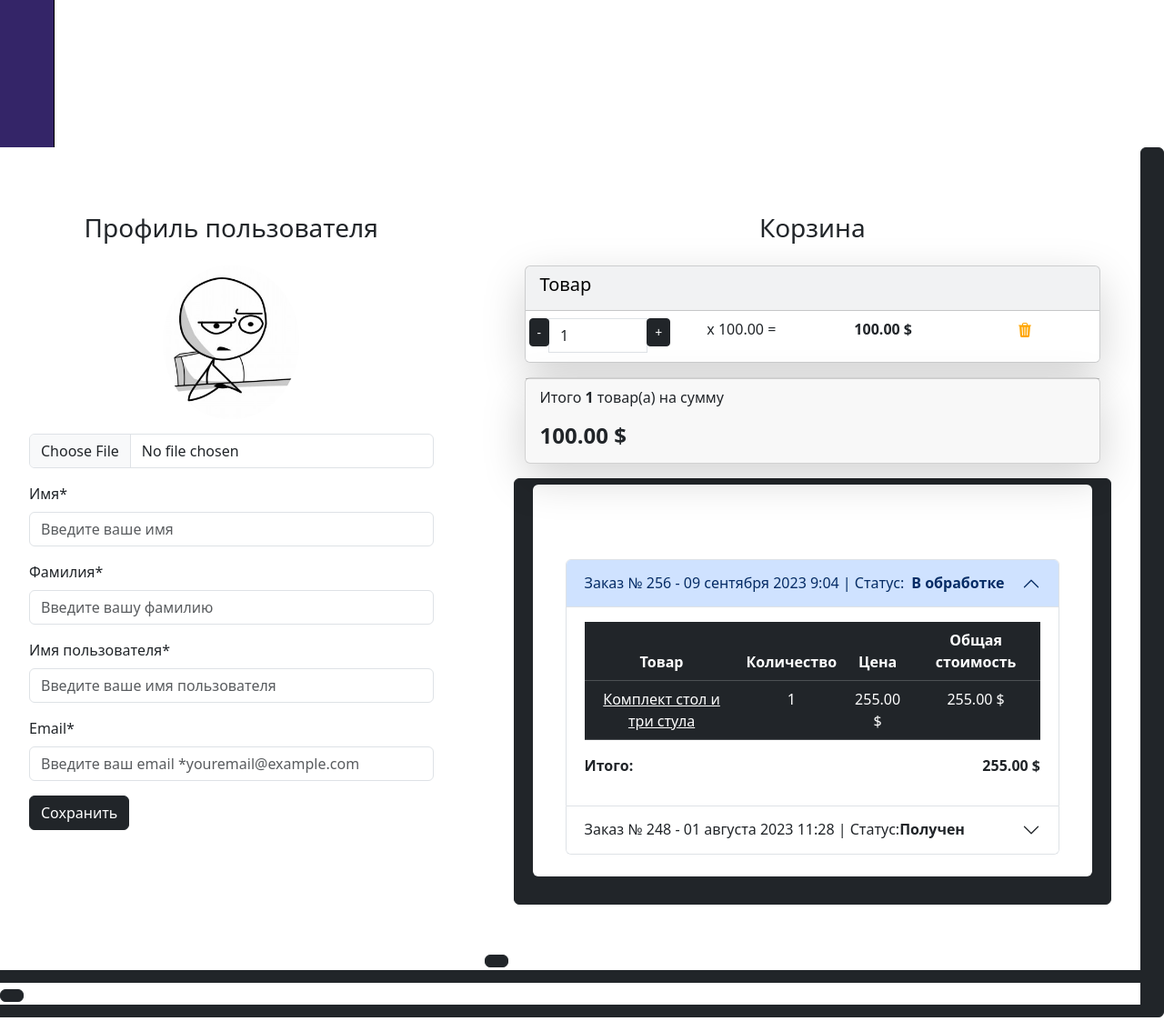
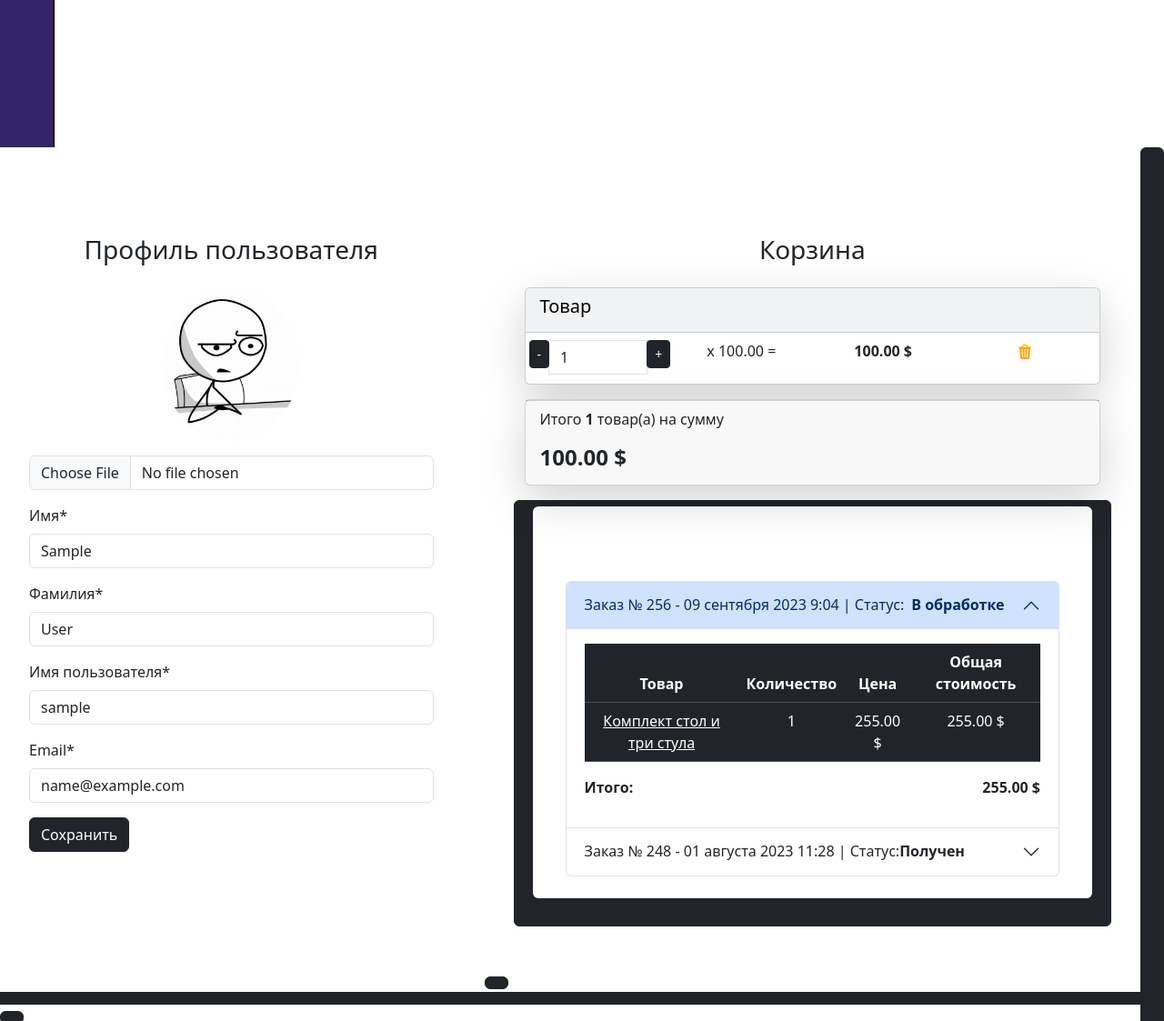
Before and after one commit to CustSh/CustS1, a Django app: page /user/profile/ in a window 1280 px wide. Shown: the part 638-1761 px from the top of the page at 91% size. Run offline with Django 5.2, Linux system fonts and the light colour scheme; the visitor is signed in with stand-in values (Sample User, id 1); parts of the project's set-up code (start-up, migrations or seed data) failed here and were passed over.

Commit message:
добавлен декоратор переадресации,профиль пользователя

```diff
--- a/CustS/CustS/settings.py
+++ b/CustS/CustS/settings.py
@@ -147,3 +147,4 @@
 
 LOGIN_REDIRECT_URL = 'home'  # Имя маршрута, куда перенаправлять после входа
 LOGOUT_REDIRECT_URL = 'home'  # Имя маршрута, куда перенаправлять после выхода
+LOGIN_URL = '/user/login/'
--- /dev/null
+++ b/CustS/static/deps/js/jquery/jquery-events.js
@@ -0,0 +1,35 @@
+// Когда html документ готов (прорисован)
+$(document).ready(function () {
+    // Берем из разметки элемент по id - оповещения от django
+    var notification = $('#notification');
+    // И через 7 сек. убираем
+    if (notification.length > 0) {
+        setTimeout(function () {
+            notification.alert('close');
+        }, 7000);
+    }
+
+    // При клике по значку корзины открываем всплывающее(модальное) окно
+    $('#modalButton').click(function () {
+        $('#exampleModal').appendTo('body');
+
+        $('#exampleModal').modal('show');
+    });
+
+    // Собыите клик по кнопке закрыть окна корзины
+    $('#exampleModal .btn-close').click(function () {
+        $('#exampleModal').modal('hide');
+    });
+
+    // Обработчик события радиокнопки выбора способа доставки
+    $("input[name='requires_delivery']").change(function() {
+        var selectedValue = $(this).val();
+        // Скрываем или отображаем input ввода адреса доставки
+        if (selectedValue === "1") {
+            $("#deliveryAddressField").show();
+        } else {
+            $("#deliveryAddressField").hide();
+        }
+    });
+
+});
--- a/CustS/templates/includes/notifications.html
+++ b/CustS/templates/includes/notifications.html
@@ -1,5 +1,4 @@
 {% load static %}
-
 
 {% if form.non_field_errors %}
     <div class="container mt-4">
@@ -13,3 +12,34 @@
         </div>
     </div>
 {% endif %}
+
+
+{% comment %}
+    не работает нотификация ниже, почему- я хз
+{% endcomment %}
+
+<div class="container mt-4">
+    <div class="row justify-content-center">
+        <script src="{% static 'deps/js/jquery/jquery-3.7.0.min.js'%}"></script>
+        <script src="{% static 'deps/js/jquery/jquery-events.js' %}"></script>
+        <div class="col-md-6">
+            {% if messages %}
+                {% for message in messages %}
+                    {% if message.tags == 'success' %}
+                    <div id="notification" class="position-fixed start-50 translate-middle-x z-3 alert alert-success fade show custom-shadow" role="alert">
+                        {{ message }}
+                    </div>
+                    {% endif %}
+                    {% if message.tags == 'warning' %}
+                    <div id="notification" class="position-fixed start-50 translate-middle-x z-3 alert alert-danger fade show custom-shadow" role="alert">
+                        {{ message }}
+                    </div>
+                    {% endif %}
+                {% endfor %}
+            {% else %}
+            <div id="jq-notification" class="position-fixed start-50 translate-middle-x z-3 alert alert-success fade show custom-shadow" style="display: none;" role="alert">
+            </div>
+            {% endif %}
+        </div>
+    </div>
+</div>
--- a/CustS/users/forms.py
+++ b/CustS/users/forms.py
@@ -1,5 +1,5 @@
 from django import forms
-from django.contrib.auth.forms import  AuthenticationForm, UserCreationForm
+from django.contrib.auth.forms import  AuthenticationForm, UserCreationForm,UserChangeForm
 
 from users.models import User
 
@@ -30,3 +30,19 @@
     email = forms.CharField()
     password1 = forms.CharField()
     password2 = forms.CharField()
+
+class ProfileForm(UserChangeForm):
+    class Meta:
+        model=User
+        fields={
+        "image",
+        "first_name",
+        "last_name",
+        "username",
+        "email",
+        }
+    image = forms.ImageField(required=False)
+    first_name=forms.CharField()
+    last_name=forms.CharField()
+    username = forms.CharField()
+    email=forms.CharField()
--- a/CustS/users/templates/users/login.html
+++ b/CustS/users/templates/users/login.html
@@ -8,9 +8,12 @@
                 <h2 class="text-center mb-4">Авторизация</h2>
                 <form action="{% url 'user:login'%}" method="post">
                         {% csrf_token %}
+                        {% if request.GET.next %}
+                            <input type='hidden' name='next' value={{request.GET.next}}>
+                        {% endif %}
                         {% comment %}
                             to do js validation(посмотри про 3 уровня валидации логина и пароля,
-                             необходимо выполнить первый, чтобы лишний раз не нагружать базу)
+                            необходимо выполнить первый, чтобы лишний раз не нагружать базу)
                         {% endcomment %}
                         {% if form.non_field_errors %}
                         <p>{{form.non_field_errors}}</p>
--- a/CustS/users/templates/users/profile.html
+++ b/CustS/users/templates/users/profile.html
@@ -8,35 +8,70 @@
             <div class="col-md-5">
                 <div class=" bg-white p-4 mb-4 mx-2 rounded custom-shadow">
                     <h3 class="text-center mb-4">Профиль пользователя</h3>
-                    <form>
+                    <form action="{% url 'users:profile' %}" method="post" enctype="multipart/form-data">
+                        {% csrf_token %}
                         <div class="row">
                             <div class="col-md-12 mb-3 text-center">
+                                {% if user.image %}
+                                <img src="{{ user.image.url }}"
+                                    alt="Аватар пользователя" class="img-fluid rounded-circle"
+                                    style="max-width: 150px;">
+                                {% else %}
                                 <img src="{% static 'deps/images/baseavatar.jpg'%}"
                                     alt="Аватар пользователя" class="img-fluid rounded-circle"
                                     style="max-width: 150px;">
-                                <input type="file" class="form-control mt-3" id="avatar"
+                                {% endif %}
+                                <input type="file" class="form-control mt-3" id="id_image"
+                                    name="image"
                                     accept="image/*">
+                                    {% if form.image.errors %}
+                                    <div class='alert alert-danger alert-dismissible fade show'>{{form.image.errors}}</div>
+                                    {% endif %}
+
                             </div>
                             <div class="col-md-12 mb-3">
-                                <label for="firstName" class="form-label">Имя*</label>
-                                <input type="text" class="form-control" id="firstName"
-                                    placeholder="Введите ваше имя" value="" required>
+                                <label for="id_first_name" class="form-label">Имя*</label>
+                                <input type="text" class="form-control" id="id_first_name"
+                                    name="first_name"
+                                    placeholder="Введите ваше имя"
+                                    value="{{form.first_name.value}}"
+                                    required>
+                                    {% if form.first_name.errors %}
+                                    <div class='alert alert-danger alert-dismissible fade show'>{{form.first_name.errors}}</div>
+                                    {% endif %}
                             </div>
                             <div class="col-md-12 mb-3">
-                                <label for="lastName" class="form-label">Фамилия*</label>
-                                <input type="text" class="form-control" id="lastName"
-                                    placeholder="Введите вашу фамилию" value="" required>
+                                <label for="id_last_name" class="form-label">Фамилия*</label>
+                                <input type="text" class="form-control" id="id_last_name"
+                                    name="last_name"
+                                    placeholder="Введите вашу фамилию"
+                                    value="{{form.last_name.value}}"
+                                    required>
+                                    {% if form.last_name.errors %}
+                                    <div class='alert alert-danger alert-dismissible fade show'>{{form.last_name.errors}}</div>
+                                    {% endif %}
                             </div>
                             <div class="col-md-12 mb-3">
-                                <label for="username" class="form-label">Имя пользователя*</label>
-                                <input type="text" class="form-control" id="username"
-                                    placeholder="Введите ваше имя пользователя" value="" required>
+                                <label for="id_username" class="form-label">Имя пользователя*</label>
+                                <input type="text" class="form-control" id="id_username"
+                                    name="username"
+                                    placeholder="Введите ваше имя пользователя"
+                                    value="{{form.username.value}}"
+                                    required>
+                                    {% if form.username.errors %}
+                                    <div class='alert alert-danger alert-dismissible fade show'>{{form.username.errors}}</div>
+                                    {% endif %}
                             </div>
                             <div class="col-md-12 mb-3">
-                                <label for="email" class="form-label">Email*</label>
-                                <input type="email" class="form-control" id="email"
-                                    placeholder="Введите ваш email *youremail@example.com" value=""
+                                <label for="id_email" class="form-label">Email*</label>
+                                <input type="email" class="form-control" id="id_email"
+                                    placeholder="Введите ваш email *youremail@example.com"
+                                    name="email"
+                                    value="{{form.email.value}}"
                                     required>
+                                    {% if form.email.errors %}
+                                    <div class='alert alert-danger alert-dismissible fade show'>{{form.email.errors}}</div>
+                                    {% endif %}
                             </div>
                         </div>
                         <button type="submit" class="btn btn-dark">Сохранить</button>
--- a/CustS/users/views.py
+++ b/CustS/users/views.py
@@ -1,16 +1,22 @@
-from django.shortcuts import render, redirect
+
+from django.contrib.auth.decorators import login_required
+from django.http import HttpResponseRedirect
+from django.shortcuts import render
 from django.contrib import auth
 from django.urls import reverse
-from users.forms import UserLoginForm,UserRegistrationForm
+from users.forms import ProfileForm, UserLoginForm,UserRegistrationForm
 from .services import register_user, authenticate_user, logout_user
-
+from django.contrib import messages
 
 def register(request):
     if request.method == 'POST':
         form = UserRegistrationForm(data=request.POST)
         if form.is_valid():
             form.save()
-            return redirect('user:login')
+            user=form.instance
+            auth.login(request,user)
+            messages.success(request,f"{user}, Вы успешно зарегистрировались и вошли в аккаунт!")
+            return HttpResponseRedirect('home')
     else:
         form = UserRegistrationForm()
 
@@ -29,7 +35,11 @@
             user = auth.authenticate(username=username,password=password)
             if user:
                 auth.login(request,user)
-                return redirect('home')
+                messages.success(request,f"{username}, Вы вошли в аккаунт!")
+
+                if request.POST.get('next',None):
+                    return HttpResponseRedirect(request.POST.get('next'))
+                return HttpResponseRedirect('home')
     else:
         form = UserLoginForm()
     context = {
@@ -38,12 +48,27 @@
     }
     return render(request,'users/login.html',context)
 
+@login_required
 def user_logout(request):
+    messages.success(request,f"{request.user.username}, Вы вышли из аккаунта!")
     auth.logout(request)
-    return redirect(reverse('home'))  # Перенаправление на главную страницу после выхода
+    all_messages = messages.get_messages(request)
+    for message in all_messages:
+        print(message)
+    return HttpResponseRedirect(reverse('home'))  # Перенаправление на главную страницу после выхода
 
+@login_required
 def profile(request):
+    if request.method == 'POST':
+        form = ProfileForm(data=request.POST,instance=request.user,files=request.FILES)
+        if form.is_valid():
+            form.save()
+            messages.success(request,"Профиль успешно обновлён!")
+            return HttpResponseRedirect('user:profile')
+    else:
+        form = ProfileForm(instance=request.user)
     context = {
-        'title': ',mainpage'
+        'title': ',mainpage',
+        'form':form,
     }
     return render(request,'users/profile.html',context)
```
Lines whose indentation alone changed are shown as unchanged.
